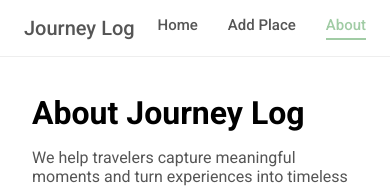
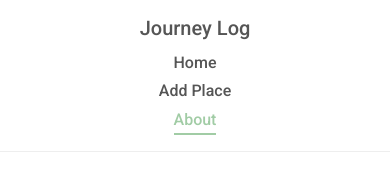
Before and after one commit to betu55/journey-log, a React (Vite) app in the folder client/: page /about in a window 390 px wide. Shown: the top 187 px of the page. Built offline with nearby package versions, Linux system fonts and the light colour scheme.

Commit message:
made the navbar responsive (mobile-first).

```diff
--- a/client/src/App.css
+++ b/client/src/App.css
@@ -420,3 +420,21 @@
   }
   .place-list { grid-template-columns: repeat(3, 1fr); }
 }
+
+@media (max-width: 640px) {
+  .nav-container {
+    flex-direction: column;
+    align-items: center;
+    gap: 0.8rem;
+  }
+
+  .nav-links {
+    flex-direction: column;
+    align-items: center;
+    gap: 0.6rem;
+  }
+
+  .nav-links a {
+    font-size: 1rem;
+  }
+}
```
